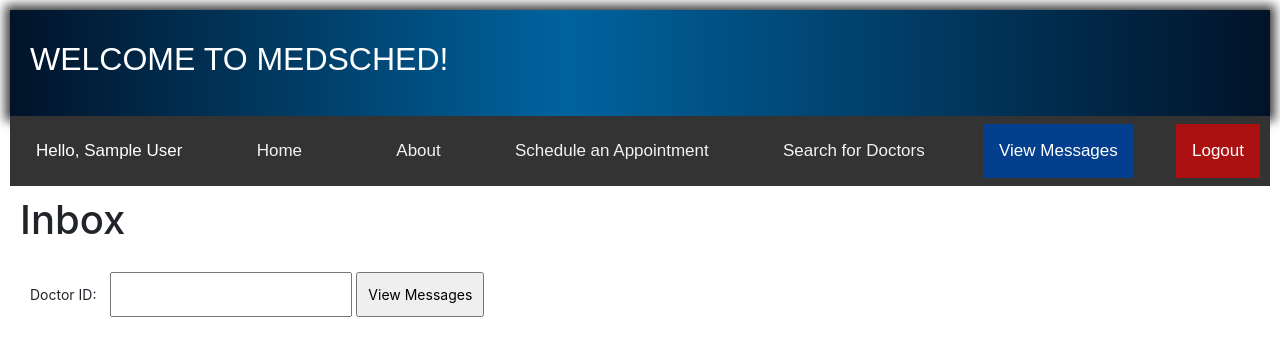
After one commit to ethanluu333/medsched, a PHP site: page /view_messages.php in a window 1280 px wide. The commit adds this page. Shown: the top 356 px of the page. Run offline with PHP 8.4, Linux system fonts and the light colour scheme; the visitor is signed in with stand-in values (Sample User, id 1).

Commit message:
Add files via upload

```diff
--- a/search.php
+++ b/search.php
@@ -28,6 +28,7 @@ include("function.php");
         <a href="#about">About</a>
         <a href="schedule.php">Schedule an Appointment</a>
         <a class="active" href="#">Search for Doctors</a>
+        <a href="view_messages.php">View Messages</a>
         <a href="logout.php" class="split">Logout</a>
     </div>
 
--- a/send_message.php
+++ b/send_message.php
@@ -27,6 +27,7 @@ include("function.php");
         <a href="#about">About</a>
         <a href="schedule.php">Schedule an Appointment</a>
         <a class="active" href="#">Search for Doctors</a>
+        <a href="view_messages.php">View Messages</a>
         <a href="logout.php" class="split">Logout</a>
     </div>
 </body>
--- /dev/null
+++ b/view_messages.php
@@ -0,0 +1,77 @@
+<?php
+session_start();
+include("connection.php");
+include("function.php");
+
+  $user_data = check_login($con);
+?>
+<!DOCTYPE html>
+<html>
+<head>
+  <title class="title">Welcome to MedSched!</title>
+  <meta charset="UTF-8">
+  <meta http-equiv="X-UA-Compatible" content="IE=edge">
+  <meta name="viewport" content="width=device-width, initial-scale=1.0">
+  <link href="https://cdn.jsdelivr.net/npm/bootstrap@5.0.2/dist/css/bootstrap.min.css" rel="stylesheet" integrity="sha384-EVSTQN3/azprG1Anm3QDgpJLIm9Nao0Yz1ztcQTwFspd3yD65VohhpuuCOmLASjC" crossorigin="anonymous">
+  <link rel= "stylesheet" href="style.css">
+</head>
+<body>
+    <div class="header">
+        <h2>Welcome to MedSched!</h2>
+    </div>
+    <div class="navbar">
+        <a class="welcome">Hello, <?php echo $user_data['First_Name']; ?> </a>
+        <a href="index.php">Home<span class="sr-only"></span></a>
+        <a href="#about">About</a>
+        <a href="schedule.php">Schedule an Appointment</a>
+        <a href="search.php">Search for Doctors</a>
+        <a class="active" href="#">View Messages</a>
+        <a href="logout.php" class="split">Logout</a>
+    </div>
+    <h1>Inbox</h1>
+
+    <form method="get" action="">
+        <label for="doctor_id">Doctor ID:</label>
+        <input type="text" name="doctor_id" id="doctor_id">
+        <input type="submit" value="View Messages">
+    </form>
+
+    <?php
+    // Check if doctor_id parameter is provided
+    if (isset($_GET['doctor_id'])) {
+        // Establish database connection
+        $con = new PDO("mysql:host=localhost;dbname=med_sched", 'root', '');
+
+        // Get the doctor's ID
+        $doctorId = $_GET['doctor_id'];
+
+        // Retrieve the messages for the doctor from the database
+        $sth = $con->prepare("SELECT * FROM messages WHERE doctor_id = :doctorId");
+        $sth->bindParam(':doctorId', $doctorId);
+        $sth->execute();
+
+        if ($sth->rowCount() > 0) {
+            ?>
+            <table>
+                <tr>
+
+                    <th>Message</th>
+                    <th>Received At</th>
+                </tr>
+                <?php while ($row = $sth->fetch(PDO::FETCH_OBJ)) { ?>
+                    <tr>
+
+                        <td><?php echo $row->message; ?></td>
+                        <td><?php echo $row->created_at; ?></td>
+                    </tr>
+                <?php } ?>
+            </table>
+            <?php
+        } else {
+            echo "<p>No messages found for the provided Doctor ID.</p>";
+        }
+    }
+    ?>
+
+</body>
+</html>
```
Also changed, not shown: index.php (+8 -0 lines), med.sql (+5 -15 lines), daypilot.sqlite.
